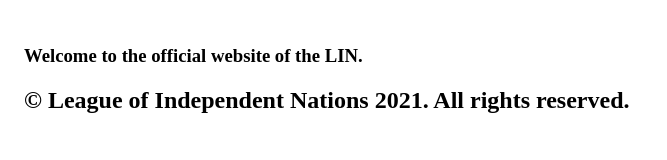
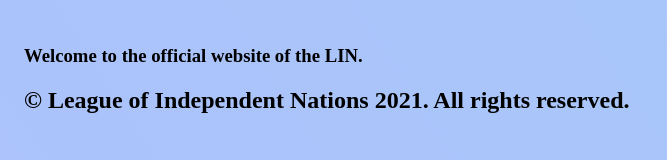
Before and after one commit to League-of-Independent-Nations/League-of-Independent-Nations.github.io, a plain HTML site: page index.html in a window 1280 px wide. Shown: the whole page, without its empty margins (0-667 px from the left). Drawn offline with Linux system fonts and the light colour scheme; a web font is replaced by a local one.

Commit message:
Update style.css

```diff
--- a/style/style.css
+++ b/style/style.css
@@ -9,7 +9,7 @@ div.content {
 }
 
 body {
-  background-image: url(background.svg);
+  background-image: url(/background.svg);
   background-repeat: no-repeat;
 }
 
```
